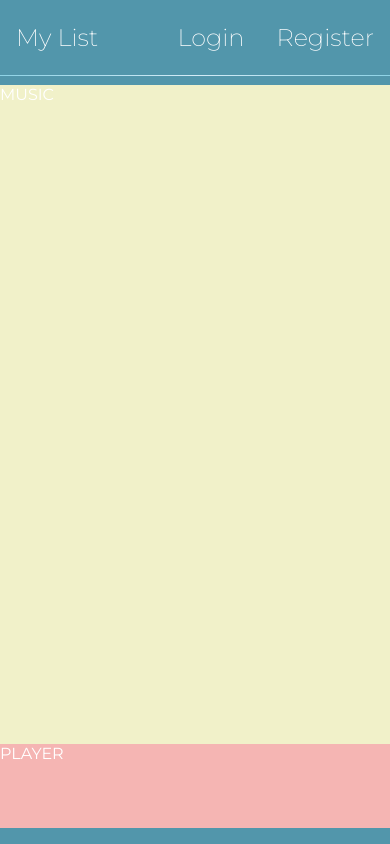
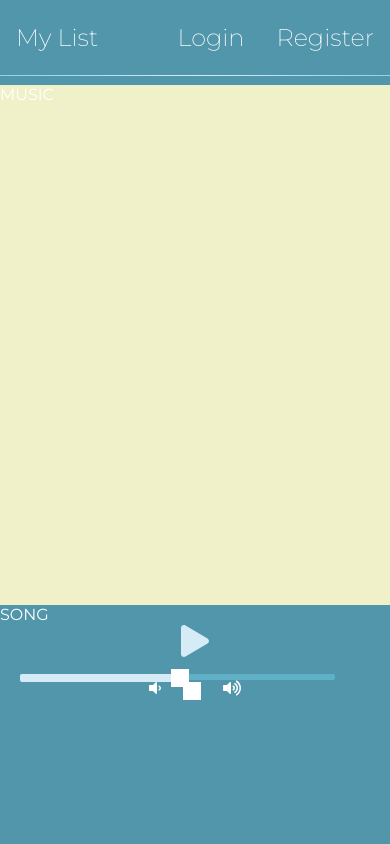
Before and after one commit to Artur-M-K/audio-player-react, a React (Create React App) app: page / in a window 390 px wide. Built offline with nearby package versions, Linux system fonts and the light colour scheme.

Commit message:
working with mini player on main page

```diff
--- a/src/components/MusicSection.module.css
+++ b/src/components/MusicSection.module.css
@@ -4,3 +4,10 @@
     flex-basis: 90%;
     background-color: rgb(241, 241, 201);
 }
+
+@media (max-width: 640px) {
+    .container {
+        flex-basis: 70%;
+    }
+
+}
--- a/src/components/UI/Header.js
+++ b/src/components/UI/Header.js
@@ -9,6 +9,7 @@ const Header = () => {
                 <Link to="/mylist">
                 <li>My List</li>
                 </Link>
+                <li></li>
                 <li>Login</li>
                 <li>Register</li>
             </ul>
--- a/src/components/UI/Header.module.css
+++ b/src/components/UI/Header.module.css
@@ -11,7 +11,7 @@
     list-style: none;
 }
 
-.menu :first-child {
+.menu :nth-child(2) {
     flex: 1;
 }
 
@@ -38,3 +38,9 @@ hr {
     background: var(--clr-background-light);
     background-image: linear-gradient(to right, var(--clr-background-light), var(--clr-primary-slight), var(--clr-background-light));
 }
+
+@media (max-width: 640px) {
+    .menu :nth-child(2) {
+        padding: 0;
+    }
+}
--- a/src/components/UI/MiniPlayer.js
+++ b/src/components/UI/MiniPlayer.js
@@ -1,12 +1,86 @@
-import React from 'react';
-import styles from './MiniPlayer.module.css';
+import React from "react";
+import { FontAwesomeIcon } from "@fortawesome/react-fontawesome";
+import {
+  faPlay,
+  faPause,
+  faVolumeDown,
+  faVolumeUp,
+} from "@fortawesome/free-solid-svg-icons";
+import { Slider } from "@material-ui/core";
+import { createTheme } from "@material-ui/core/styles";
+import { ThemeProvider } from "@material-ui/styles";
+import styles from "./MiniPlayer.module.css";
+
+const muiTheme = createTheme({
+  overrides: {
+    MuiSlider: {
+      root: {
+        margin: "0",
+        padding: "0",
+        width: "90%",
+        // height: "50%"
+      },
+      thumb: {
+        color: "#fff",
+        height: 18,
+        width: 18,
+        borderRadius: 0,
+      },
+      track: {
+        color: "#D5ECF7",
+        height: 8,
+        borderRadius: 2,
+      },
+      rail: {
+        color: "#77D9F7",
+        height: 6,
+        borderRadius: 2,
+      },
+    },
+  },
+});
+
+
 
 const MiniPlayer = () => {
-    return (
-        <div className={styles.container}>
-            PLAYER
+  return (
+    <div className={styles.container}>
+      <div className={styles.mini_songInfo}>
+        <p>SONG</p>
+      </div>
+      <div className={styles.mini_controls}>
+        <button className={styles.mini_play}>
+          <FontAwesomeIcon icon={faPlay} />
+        </button>
+      </div>
+      <div className={styles.mini_bars}>
+        <div className={styles.timeBar}>
+          <div className={styles.dupa}>
+          <ThemeProvider theme={muiTheme}>
+            <Slider
+              min={0}
+              max={100}
+              value={50}
+              onChange={() => console.log("dziala")}
+              aria-labelledby="continuous-slider"
+            />
+          </ThemeProvider>
+          </div>
         </div>
-    )
-}
+        <div className={styles.volumeBar}>
+        <FontAwesomeIcon icon={faVolumeDown} />
+          <ThemeProvider theme={muiTheme}>
+            <Slider
+              aria-label="Volume"
+              defaultValue={30}
+              onChange={() => console.log("dziala")}
+            />
+          </ThemeProvider>
+          <FontAwesomeIcon icon={faVolumeUp} />
+        </div>
+      </div>
+    </div>
+  );
+};
 
 export default MiniPlayer;
--- a/src/components/UI/MiniPlayer.module.css
+++ b/src/components/UI/MiniPlayer.module.css
@@ -1,5 +1,103 @@
 .container {
     width: 100%;
     height: 10vh;
-    background-color: rgb(245, 181, 179);
+    background-color: var(--clr-background);
+    display: flex;
+    align-items: center;
+    justify-content: center;
 }
+
+.mini_songInfo {
+    flex-basis: 30%;
+    height: 100%;
+}
+
+.mini_controls {
+    flex-basis: 5%;
+    height: 100%;
+}
+
+.mini_play {
+    color: var(--clr-primary-slight);
+    background: transparent;
+    border: none;
+    font-size: 2rem;
+    height: 100%;
+}
+.mini_play:hover {
+    color: var(--clr-main-light);
+}
+
+.mini_bars {
+    flex-basis: 65%;
+    display: flex;
+    /* flex-direction: row; */
+    align-items: center;
+    justify-content: center;
+    height: 100%;
+}
+
+.timeBar {
+    width: 70%;
+    height: 100%;
+
+}
+
+/* .timeBar .MuiSlider-root {
+    display: inline-block;
+    margin-block: 20% 20%;
+} */
+
+.volumeBar {
+    display: flex;
+    align-items: center;
+    /* justify-content: center;  */
+    width: 40%;
+    height: 100%;
+    padding: 0 .5rem;
+}
+
+/* .volumeBar > span {
+    display: inline-block;
+    /* padding: 3.5% 0 0 0!important; */
+    /* line-height: 100%;
+} */
+
+.volumeBar svg {
+    margin-inline: 1.5rem;
+    height: 100%;
+}
+
+.MuiSlider-root {
+    display: inline-block;
+    margin-block: 20% 20%;
+    height: 100% !important;
+    /* margin: 10px 0 !important; */
+
+}
+
+.dupa {
+    vertical-align:auto;
+}
+
+@media (max-width: 640px) {
+    .container {
+        flex-direction: column;
+        height: auto;
+    }
+
+    .mini_songInfo {
+        width: 100%;
+    }
+
+    .mini_bars {
+        flex-direction: column;
+        width: 100%;
+        flex-basis: 100%;
+    }
+
+    .timeBar {
+        width: 90%;
+        margin-inline: auto;
+    }
+}
```
